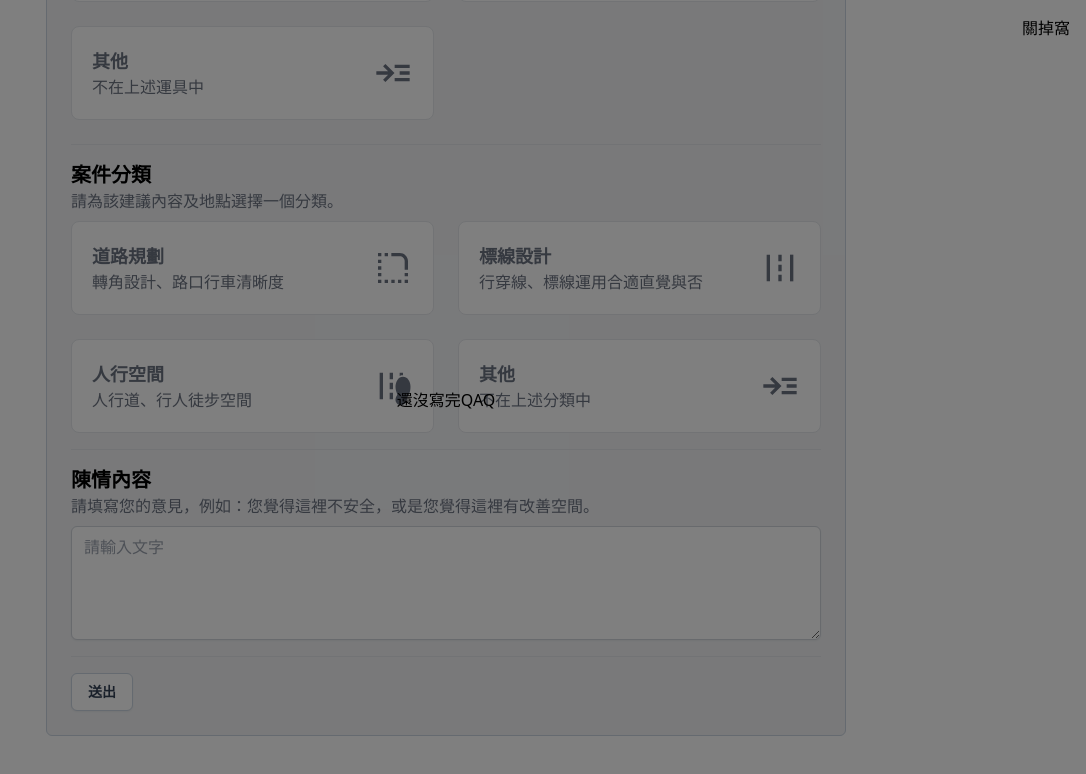
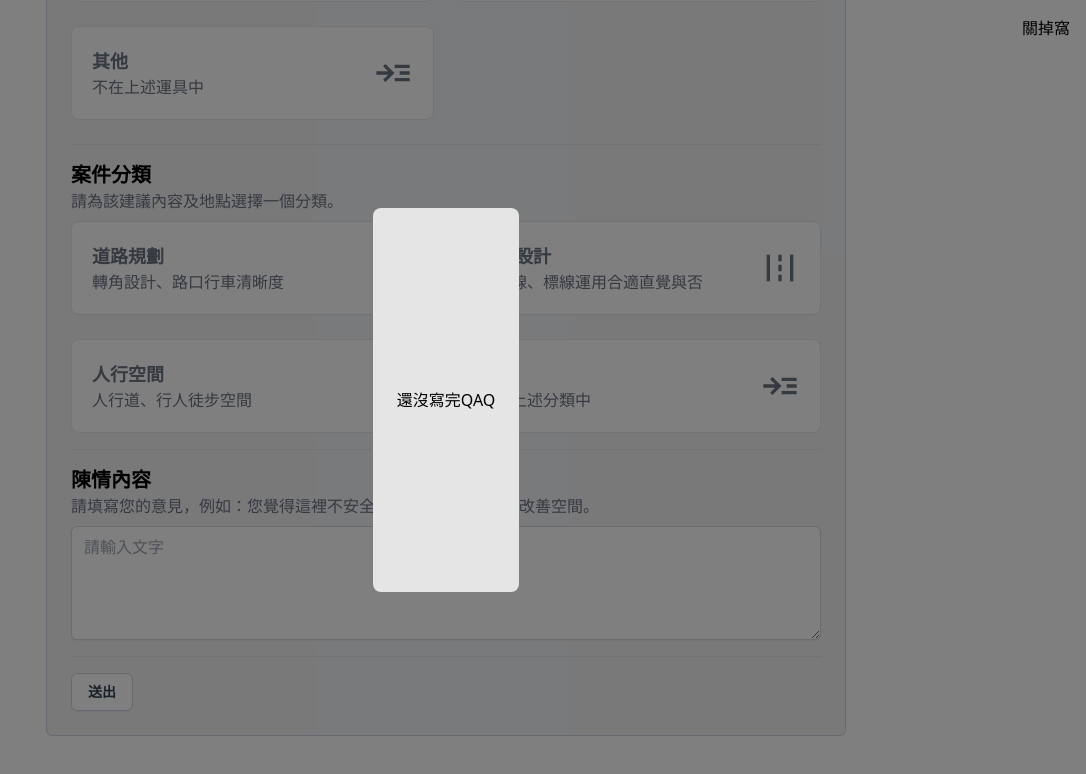
Before and after one commit to yc97463/ndhusa-traffic, a Next.js app: page / in a window 1280 px wide. Both pictures are taken after a click on the button "送出". Shown: the part 2176-2950 px from the top of the page, without its empty margins (194-1280 px from the left). Built offline with nearby package versions, Linux system fonts and the light colour scheme.

Commit message:
add props in placeholder

```diff
--- a/components/placeholder.tsx
+++ b/components/placeholder.tsx
@@ -1,10 +1,14 @@
 import next from "next";
 
-export default function Placeholder() {
+interface PlaceholderProps {
+  content?: string;
+}
+
+export default function Placeholder({ content }: PlaceholderProps) {
   return (
     <div className="w-full h-96 my-2 rounded-lg bg-neutral-200">
       <div className="flex h-full">
-        <div className="m-auto">尚未完工</div>
+        <div className="m-auto px-6">{content ? content : "尚未完工"}</div>
       </div>
     </div>
   );
--- a/pages/index.tsx
+++ b/pages/index.tsx
@@ -715,9 +715,15 @@ export default function Survey() {
               送出
             </button>
             {dialog && (
-              <div className="fixed inset-0 z-50 flex items-center justify-center w-full h-full bg-black bg-opacity-50 transition-all">
-                <div>
-                  {dialog.content}
+              <div
+                className="fixed inset-0 z-50 flex items-center justify-center w-full h-full bg-black bg-opacity-50 transition-all cursor-pointer"
+                onClick={closeDialogBox}
+              >
+                <div
+                  onClick={(e) => e.stopPropagation()}
+                  className="cursor-auto"
+                >
+                  <Placeholder content={dialog.content} />
                   <button
                     onClick={() => closeDialogBox()}
                     className="absolute top-0 right-0 p-4"
```
